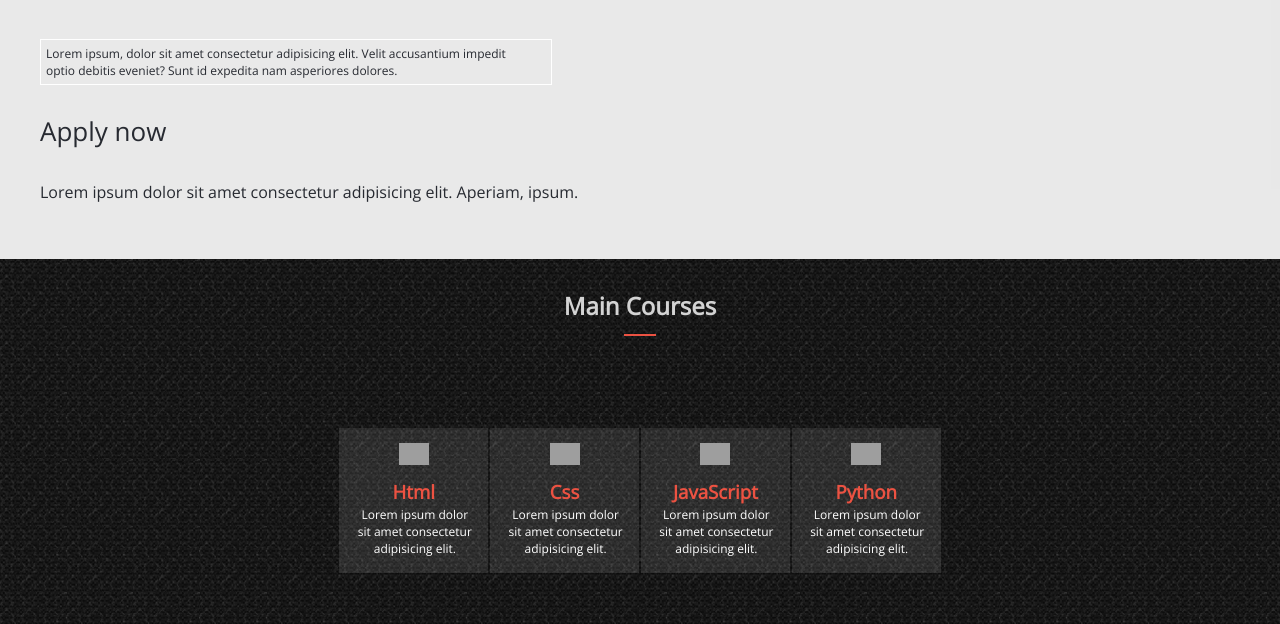
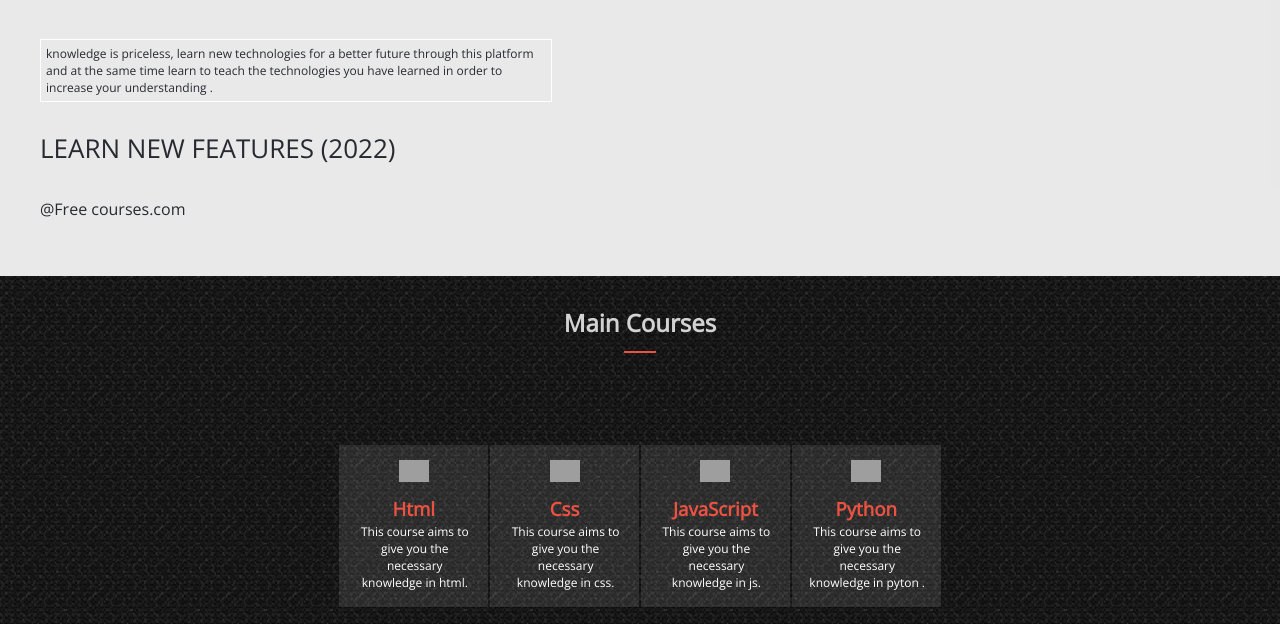
Before and after one commit to danielsafari143/danielsafari.github.io, a website with bundled scripts: page index.html in a window 1280 px wide. Shown: the part 320-944 px from the top of the page. Built offline with nearby package versions, Linux system fonts and the light colour scheme; grey boxes are pictures that could not be loaded; a web font is replaced by a local one.

Commit message:
Update contents

```diff
--- a/cours.js
+++ b/cours.js
@@ -4,28 +4,28 @@ export const courses = {
     title: 'Html',
     link: 'https://www.w3schools.com/html/default.asp',
     image: 'https://cdn-icons-png.flaticon.com/512/186/186320.png',
-    texte: 'Lorem ipsum dolor sit amet consectetur adipisicing elit. ',
+    texte: 'This course aims to give you the necessary knowledge in html. ',
   },
   css: {
     author: 'safari hamuli',
     title: 'Css',
     link: 'https://www.w3schools.com/css/default.asp',
     image: 'https://cdn-icons-png.flaticon.com/512/186/186319.png',
-    texte: 'Lorem ipsum dolor sit amet consectetur adipisicing elit. ',
+    texte: 'This course aims to give you the necessary knowledge in css. ',
   },
   javascript: {
     author: 'Queen zuma',
     title: 'JavaScript',
     link: 'https://www.w3schools.com/js/default.asp',
     image: 'https://cdn-icons-png.flaticon.com/128/136/136530.png',
-    texte: 'Lorem ipsum dolor sit amet consectetur adipisicing elit. ',
+    texte: 'This course aims to give you the necessary knowledge in js. ',
   },
   python: {
     author: 'Rodrigue Kamanda',
     title: 'Python',
     link: 'https://www.w3schools.com/python/default.asp',
     image: 'https://cdn-icons-png.flaticon.com/512/5968/5968350.png',
-    texte: 'Lorem ipsum dolor sit amet consectetur adipisicing elit. ',
+    texte: 'This course aims to give you the necessary knowledge in pyton . ',
   },
 };
 export default courses;
--- a/index.html
+++ b/index.html
@@ -45,11 +45,9 @@
             <div class="main-content-1">
                 <p class="main-content-title-2">Coding for beginners !</p>
                 <h1 class="main-content-title-1">LEARN TO CODE IN <br>DAYS WITHOUT PAYING ANYTHING</h1>
-                <p  class="main-content-para">Lorem ipsum, dolor sit amet consectetur adipisicing elit. Velit accusantium impedit<br>
-                  optio debitis eveniet?
-                  Sunt id expedita nam asperiores dolores. </p>
-                <p class="main-content-title-3"><a class="main-content-title-link" href="#">Apply now</a></p>
-                <p class="main-content-title-4">Lorem ipsum dolor sit amet consectetur adipisicing elit. Aperiam, ipsum.</p>
+                <p  class="main-content-para">knowledge is priceless, learn new technologies for a better future through this platform and at the same time learn to teach the technologies you have learned in order to increase your understanding .</p>
+                <p class="main-content-title-3"><a class="main-content-title-link" href="#">LEARN NEW FEATURES (2022)</a></p>
+                <p class="main-content-title-4">@Free courses.com</p>
             </div>
          </section >
         <section class="program" id="lorems" >
```
Also changed, not shown: about.html (+6 -8 lines), dist/css/styles.css, dist/css/styles.scss, 1 other file.
